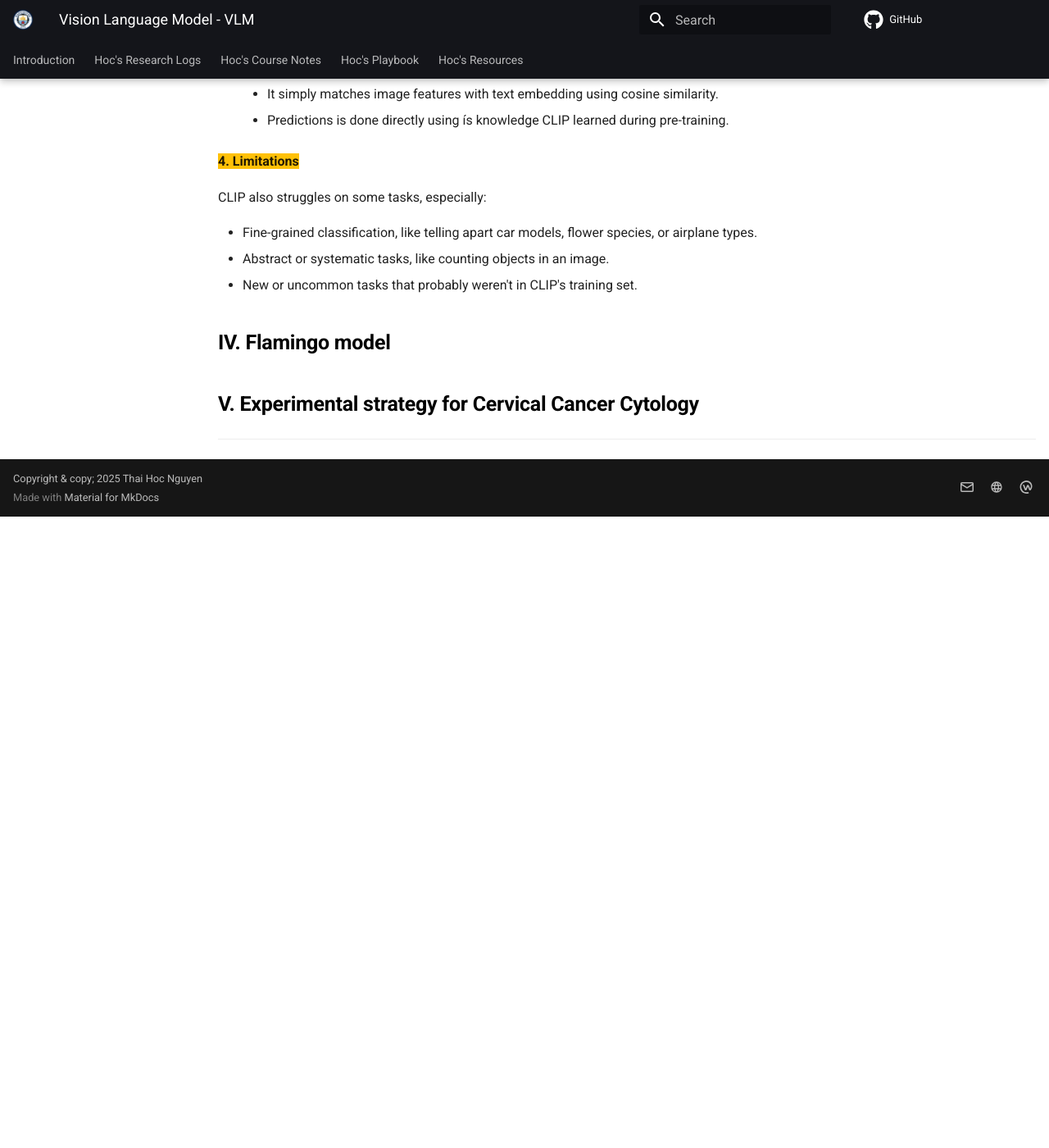
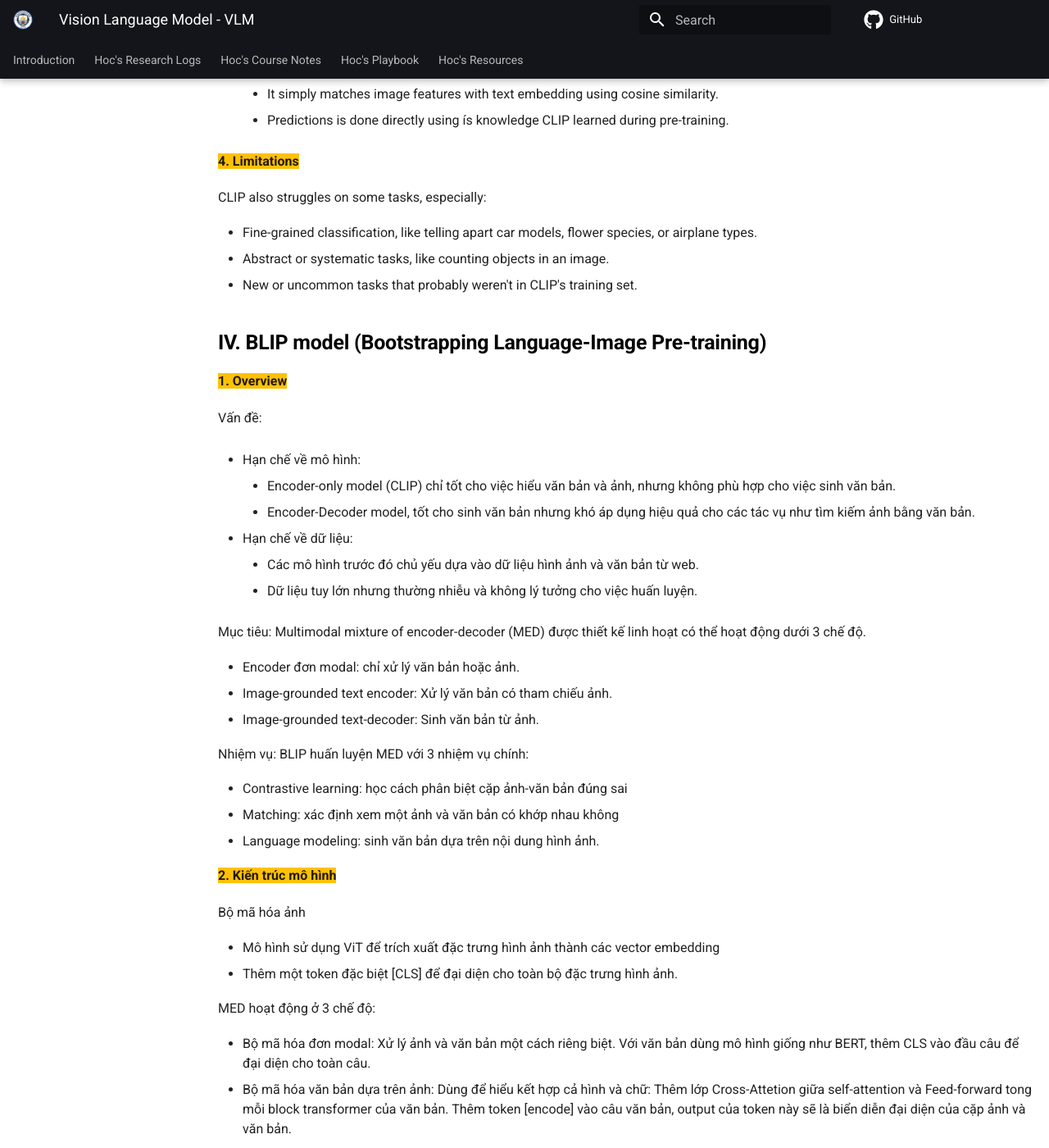
Before and after one commit to nthaihoc/hoc-sphere, an MkDocs documentation site: the page built from docs/research-logs/ccc-notes/note04.md, in a window 1280 px wide and 1400 px high, scrolled down 2607 px. Shown: the whole window at 82% size. Built offline with MkDocs 1.6.1 and Material for MkDocs 9.7.7, drawn with Linux system fonts in a browser that asks for light colours; comment, search, counter and statistics services are not loaded; before the commit the page ends 3237 px from its top, so only the background shows below that; some of the changed text lies outside the part shown.

Commit message:
update hocsphere

```diff
--- a/docs/research-logs/ccc-notes/note04.md
+++ b/docs/research-logs/ccc-notes/note04.md
@@ -5,14 +5,14 @@
 
 - [**I. The problem**](#i-the-problem)
 - [**II. Overview of the VLM**](#ii-overview-of-the-vlm)
-- [**III. CLIP model (Contrastive Language-Image Pretraining)**](#iii-clip-model-contrastive-language-image-pretraining)
-- [**IV. Flamingo model**](#iv-flamingo-model)
+- [**III. CLIP model (Contrastive Language-Image Pre-training)**](#iii-clip-model-contrastive-language-image-pretraining)
+- [**IV. BLIP model (Bootstrapping Language-Image Pre-training)**](#iv-blip-model-bootstrapping-language-image-pre-training)
 
 ---
 
 ## I. The problem
 ## II. Overview of the VLM
-## III. CLIP model (Contrastive Language-Image Pretraining)
+## III. CLIP model (Contrastive Language-Image Pretraining0)
 ==**1. Overview**==
 
 **Information:** The CLIP model was introduced in Jan, 2020 by OpenAI with paper title {++"Learning Transferable Visual Models from Natural Language Supervision"++}. This is a highlight architecture in combining language and image learning, opening up zero-shot learning for a wide range of computer vision tasks.
@@ -83,7 +83,68 @@
 - Fine-grained classification, like telling apart car models, flower species, or airplane types.
 - Abstract or systematic tasks, like counting objects in an image.
 - New or uncommon tasks that probably weren't in CLIP's training set.
-## IV. Flamingo model
-## V. Experimental strategy for Cervical Cancer Cytology
+
+## IV. BLIP model (Bootstrapping Language-Image Pre-training)
+
+==**1. Overview**==
+
+Vấn đề:
+
+- Hạn chế về mô hình:
+
+    - Encoder-only model (CLIP) chỉ tốt cho việc hiểu văn bản và ảnh, nhưng không phù hợp cho việc sinh văn bản.
+    - Encoder-Decoder model, tốt cho sinh văn bản nhưng khó áp dụng hiệu quả cho các tác vụ như tìm kiếm ảnh bằng văn bản.
+
+- Hạn chế về dữ liệu:
+
+    - Các mô hình trước đó chủ yếu dựa vào dữ liệu hình ảnh và văn bản từ web.
+    - Dữ liệu tuy lớn nhưng thường nhiễu và không lý tưởng cho việc huấn luyện.
+
+Mục tiêu: Multimodal mixture of encoder-decoder (MED) được thiết kế linh hoạt có thể hoạt động dưới 3 chế độ.
+
+- Encoder đơn modal: chỉ xử lý văn bản hoặc ảnh.
+- Image-grounded text encoder: Xử lý văn bản có tham chiếu ảnh.
+- Image-grounded text-decoder: Sinh văn bản từ ảnh.
+
+Nhiệm vụ: BLIP huấn luyện MED với 3 nhiệm vụ chính:
+
+- Contrastive learning: học cách phân biệt cặp ảnh-văn bản đúng sai
+- Matching: xác định xem một ảnh và văn bản có khớp nhau không
+- Language modeling: sinh văn bản dựa trên nội dung hình ảnh.
+
+==**2. Kiến trúc mô hình**==
+
+Bộ mã hóa ảnh
+
+- Mô hình sử dụng ViT để trích xuất đặc trưng hình ảnh thành các vector embedding
+- Thêm một token đặc biệt [CLS] để đại diện cho toàn bộ đặc trưng hình ảnh.
+
+MED hoạt động ở 3 chế độ:
+
+- Bộ mã hóa đơn modal: Xử lý ảnh và văn bản một cách riêng biệt. Với văn bản dùng mô hình giống như BERT, thêm CLS vào đầu câu để đại diện cho toàn câu.
+- Bộ mã hóa văn bản dựa trên ảnh: Dùng để hiểu kết hợp cả hình và chữ: Thêm lớp Cross-Attetion giữa self-attention và Feed-forward tong mỗi block transformer của văn bản. Thêm token [encode] vào câu văn bản, output của token này sẽ là biển diễn đại diện của cặp ảnh và văn bản.
+- Bộ sinh văn bản dựa trên ảnh: Dùng để tạo ra câu văn dựa trên ảnh, thay các lớp self-attention bằng causal-attention. Thêm [decode] để đánh dấu bắt đầu đoạn sinh và token kết thúc để chỉ điểm dừng.
+
+==**3. Mục tiêu huấn luyện**==
+
+Image-Text Contrastive Loss - ITC:
+
+- Mục tiêu: căn chỉnh không gian đặc trưng giữa bộ biến đổi hỉnh ảnh và bộ biến đổi văn bản, làm cho các cặp ảnh và văn bản dương có biểu diễn giống nhau hơn so với các cặp âm.
+- Dùng momentum encoder và nhãn mềm để xử lý khả năng có mẫu dương tiềm ẩn trong các mẫu âm
+
+Image-Text Matching Loss - ITM:
+
+- Mục tiêu: học biểu diễn đa mô hình thể hiện sự tương quan chi tiết giữa ảnh và văn bản.
+- Sử dụng chiến lược hard negative mining để chọn những cặp âm có độ tương đồng cao để tạo ra mẫu âm khó.
+
+Language Modeling Loss - LM:
+
+- Mục tiêu: tạo văn bản mô tả ảnh bằng cách huấn luyện mô hình sinh văn bản dạng chuỗi.
+- Khác với cách dùng MLM, LM giúp mô hình có khả năng tổng quát hơn trong việc tạo ra mô tả từ hình ảnh.
+
+
+
+
+
 
 ---
```
Also changed, not shown: docs/research-logs/ccc-notes/note05.md (deleted, +0 -135 lines), docs/assets/architecture_flamingo.png (added).
